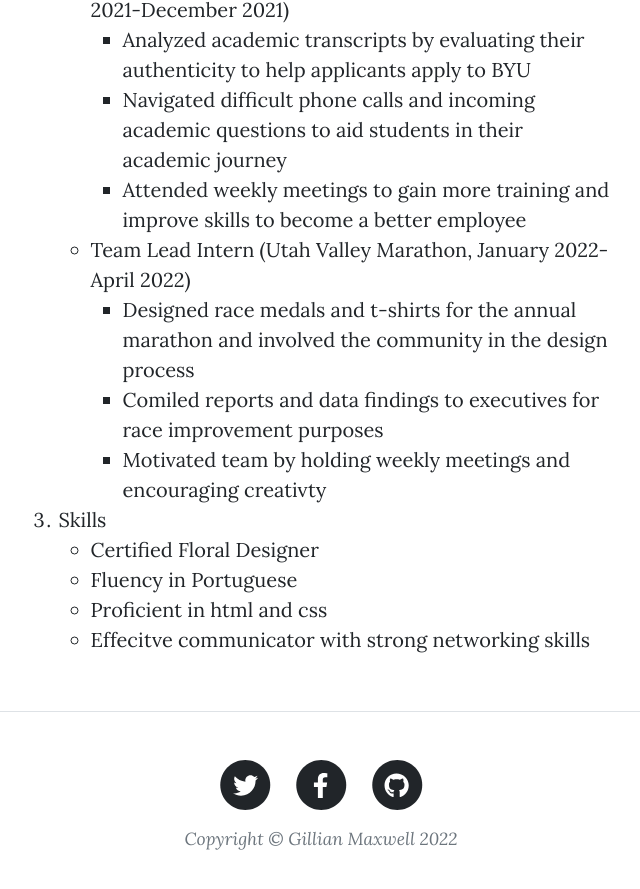
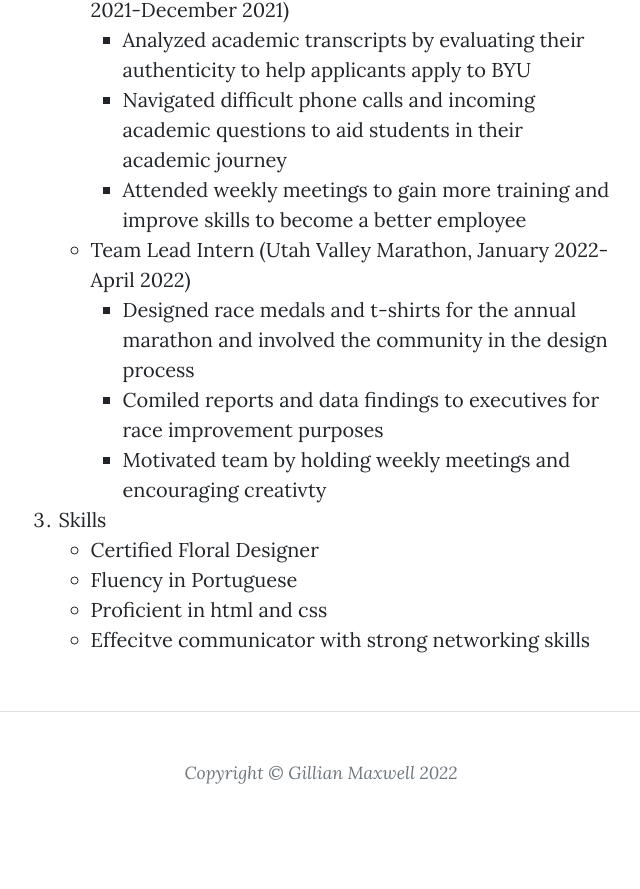
Before and after one commit to GillianMaxwell/IS201GillianMaxwell, a plain HTML site: page html/about.html in a window 1280 px wide. Shown: the part 1973-2862 px from the top of the page, without its empty margins (319-959 px from the left). After the commit the page ends 2808 px from the top, so only its background shows below. Drawn offline with nearby package versions, Linux system fonts and the light colour scheme; files whose address does not match are found by name.

Commit message:
Add files via upload

```diff
--- a/html/about.html
+++ b/html/about.html
@@ -1,4 +1,4 @@
-<!--Gillian Maxwell 4/16/2022 8:34 P.M.-->
+<!--Gillian Maxwell 4/16/2022 8:50 P.M.-->
 <!DOCTYPE html>
 <html lang="en">
     <head>
@@ -119,32 +119,6 @@
             <div class="container px-4 px-lg-5">
                 <div class="row gx-4 gx-lg-5 justify-content-center">
                     <div class="col-md-10 col-lg-8 col-xl-7">
-                        <ul class="list-inline text-center">
-                            <li class="list-inline-item">
-                                <a href="#!">
-                                    <span class="fa-stack fa-lg">
-                                        <i class="fas fa-circle fa-stack-2x"></i>
-                                        <i class="fab fa-twitter fa-stack-1x fa-inverse"></i>
-                                    </span>
-                                </a>
-                            </li>
-                            <li class="list-inline-item">
-                                <a href="#!">
-                                    <span class="fa-stack fa-lg">
-                                        <i class="fas fa-circle fa-stack-2x"></i>
-                                        <i class="fab fa-facebook-f fa-stack-1x fa-inverse"></i>
-                                    </span>
-                                </a>
-                            </li>
-                            <li class="list-inline-item">
-                                <a href="#!">
-                                    <span class="fa-stack fa-lg">
-                                        <i class="fas fa-circle fa-stack-2x"></i>
-                                        <i class="fab fa-github fa-stack-1x fa-inverse"></i>
-                                    </span>
-                                </a>
-                            </li>
-                        </ul>
                         <div class="small text-center text-muted fst-italic">Copyright &copy; Gillian Maxwell 2022</div>
                     </div>
                 </div>
--- a/styles/mystyles.css
+++ b/styles/mystyles.css
@@ -1,4 +1,4 @@
-/*Gillian Maxwell 4/16/2022 8:34 P.M.*/
+/*Gillian Maxwell 4/16/2022 8:50 P.M.*/
 
 body {
     background-color: rgb(236, 238, 221);
@@ -42,3 +42,11 @@ a#Blue:active {
 #captionbox{
     flex: 50% ;
 }
+
+footer{
+    text-align: center;
+    padding: 30px;
+    background-color: rgb(236, 165, 177);
+    color: black;
+    font-family:'Times New Roman', Times, serif;
+}
```
Also changed, not shown: index.html (+2 -2 lines).
